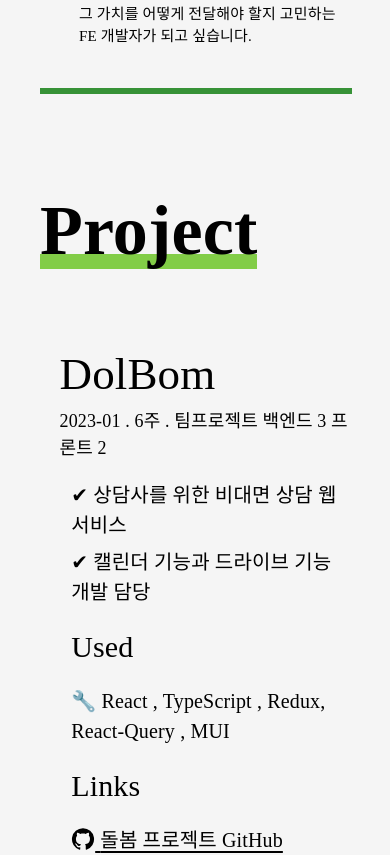
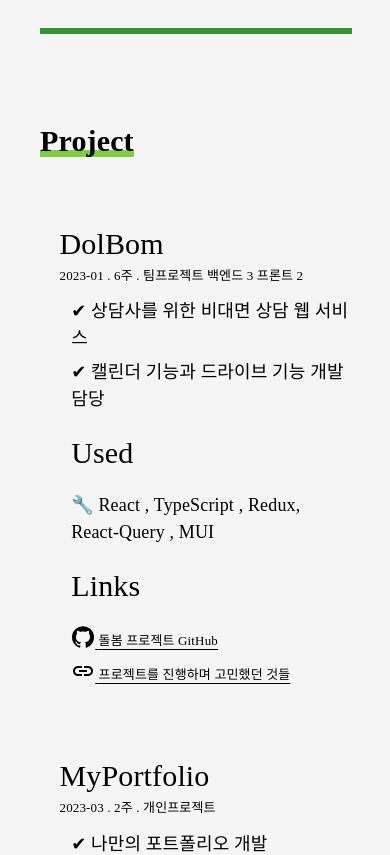
Before and after one commit to dailybetter/GSAP_practice, a React (Vite) app in the folder gsap_practice/: page / in a window 390 px wide. Shown: the part 1263-2118 px from the top of the page. Built offline with nearby package versions, Linux system fonts and the light colour scheme; a web font is replaced by a local one.

Commit message:
Feat: 반응형 디자인 작업

```diff
--- a/gsap_practice/src/components/appbar/styled.tsx
+++ b/gsap_practice/src/components/appbar/styled.tsx
@@ -20,4 +20,12 @@ export const Title = styled.div`
   font-size: 25px;
   flex-grow: 1;
   font-weight: bold;
+  @media ${(props) => props.theme.tablet} {
+    font-family: 'SpoqaMedium'
+    font-size: 18px;
+  }
+  @media ${(props) => props.theme.mobile} {
+    font-family: 'SpoqaBold'
+    font-size: 20px;
+  }
 `;
--- a/gsap_practice/src/components/body/common/Links.tsx
+++ b/gsap_practice/src/components/body/common/Links.tsx
@@ -23,6 +23,12 @@ const LinkText = styled.a`
     background-position: -100% 0;
     color: White;
   }
+  @media ${(props) => props.theme.tablet} {
+    font-size: 18px;
+  }
+  @media ${(props) => props.theme.mobile} {
+    font-size: 13px;
+  }
 `;
 export const Links = ({ text, href }: LinkProps) => {
   if (text.includes('GitHub')) {
--- a/gsap_practice/src/components/body/styled.tsx
+++ b/gsap_practice/src/components/body/styled.tsx
@@ -31,6 +31,12 @@ export const StyledBodyTitle = styled.div`
   font-weight: bold;
   margin: 0;
   column-gap: 20px;
+  @media ${(props) => props.theme.tablet} {
+    font-size: 50px;
+  }
+  @media ${(props) => props.theme.mobile} {
+    font-size: 30px;
+  }
 `;
 
 export const IntroContainer = styled.article`
@@ -83,16 +89,27 @@ export const CardTitleArea = styled.article`
 export const CardContentTitle = styled.span`
   font-size: 45px;
   font-family: 'SpoqaMedium';
-
+  @media ${(props) => props.theme.tablet} {
+    font-family: 'SpoqaBold';
+    font-size: 30px;
+  }
   @media ${(props) => props.theme.mobile} {
     font-family: 'SpoqaBold';
-    font-size: 45px;
+    font-size: 30px;
   }
 `;
 export const CardContentPeriod = styled.div`
   font-size: 18px;
   font-family: 'SpoqaThin';
   margin-bottom: 1em;
+  @media ${(props) => props.theme.tablet} {
+    font-family: 'SpoqaThin';
+    font-size: 15px;
+  }
+  @media ${(props) => props.theme.mobile} {
+    font-family: 'SpoqaThin';
+    font-size: 13px;
+  }
 `;
 
 export const WorkCardExplainContainer = styled.article`
@@ -114,6 +131,9 @@ export const JobTitle = styled.span`
   font-size: 30px;
   @media ${(props) => props.theme.tablet} {
     font-size: 20px;
+  }
+  @media ${(props) => props.theme.mobile} {
+    font-size: 15px;
   }
 `;
 export const JobPeriod = styled.span`
@@ -138,12 +158,18 @@ export const WorkCardExPlain = styled.div`
     font-size: 18px;
   }
   @media ${(props) => props.theme.mobile} {
-    opacity: 0;
+    font-size: 13px;
   }
 `;
 export const CardExPlain = styled.div`
   font-family: 'SpoqaRegular';
   font-size: 20px;
+  @media ${(props) => props.theme.tablet} {
+    font-size: 18px;
+  }
+  @media ${(props) => props.theme.mobile} {
+    font-size: 18px;
+  }
 `;
 export const CardMediumTitle = styled.div`
   font-family: 'SpoqaMedium';
```
